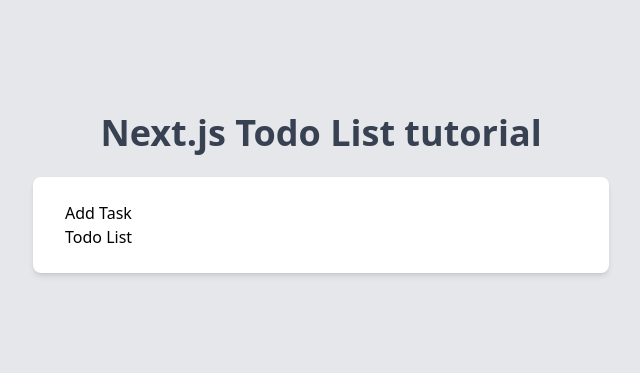
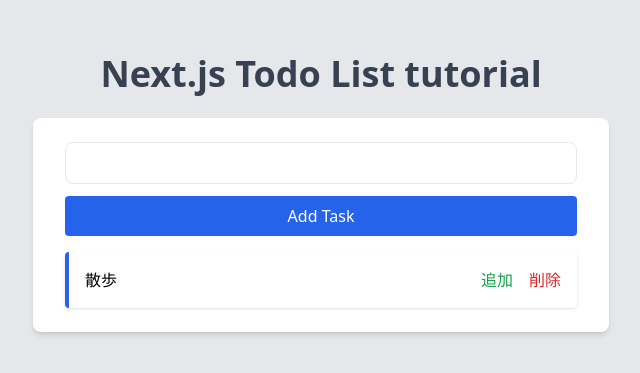
Before and after one commit to Suntory-Y-Water/inori-track, a Next.js app: page / in a window 1280 px wide. Shown: the part 143-516 px from the top of the page, without its empty margins (319-959 px from the left). Built offline with nearby package versions, Linux system fonts and the light colour scheme.

Commit message:
update: htmlの雛形となるレイアウト作成

```diff
--- a/src/app/components/AddTask.tsx
+++ b/src/app/components/AddTask.tsx
@@ -1,7 +1,17 @@
 import React from 'react';
 
 const AddTask = () => {
-  return <div>Add Task</div>;
+  return (
+    <form className='mb-4 space-y-3'>
+      <input
+        type='text'
+        className='w-full border py-2 rounded-lg focus:outline-none focus:border-blue-600'
+      />
+      <button className='w-full px-4 py-2 text-white bg-blue-600 rounded transform hover:bg-blue-400 hover:scale-y-90 duration-0'>
+        Add Task
+      </button>
+    </form>
+  );
 };
 
 export default AddTask;
--- a/src/app/components/TodoList.tsx
+++ b/src/app/components/TodoList.tsx
@@ -1,7 +1,17 @@
 import React from 'react';
 
 const TodoList = () => {
-  return <div>Todo List</div>;
+  return (
+    <ul className='space-y-3'>
+      <li className='flex justify-between p-4 bg-white border-l-4 border-blue-600 rounded shadow'>
+        <span>散歩</span>
+        <div>
+          <button className='text-green-600 mr-4'>追加</button>
+          <button className='text-red-600'>削除</button>
+        </div>
+      </li>
+    </ul>
+  );
 };
 
 export default TodoList;
--- a/src/app/page.tsx
+++ b/src/app/page.tsx
@@ -8,7 +8,7 @@
         <h1 className='text-4xl font-bold font-sans text-gray-700 -mt-32'>
           Next.js Todo List tutorial
         </h1>
-        <div className='w-full max-w-xl mt-6'>
+        <div className=' w-full max-w-xl mt-6'>
           <div className='w-full px-8 py-6 bg-white shadow-md rounded-lg'>
             <AddTask />
             <TodoList />
```
